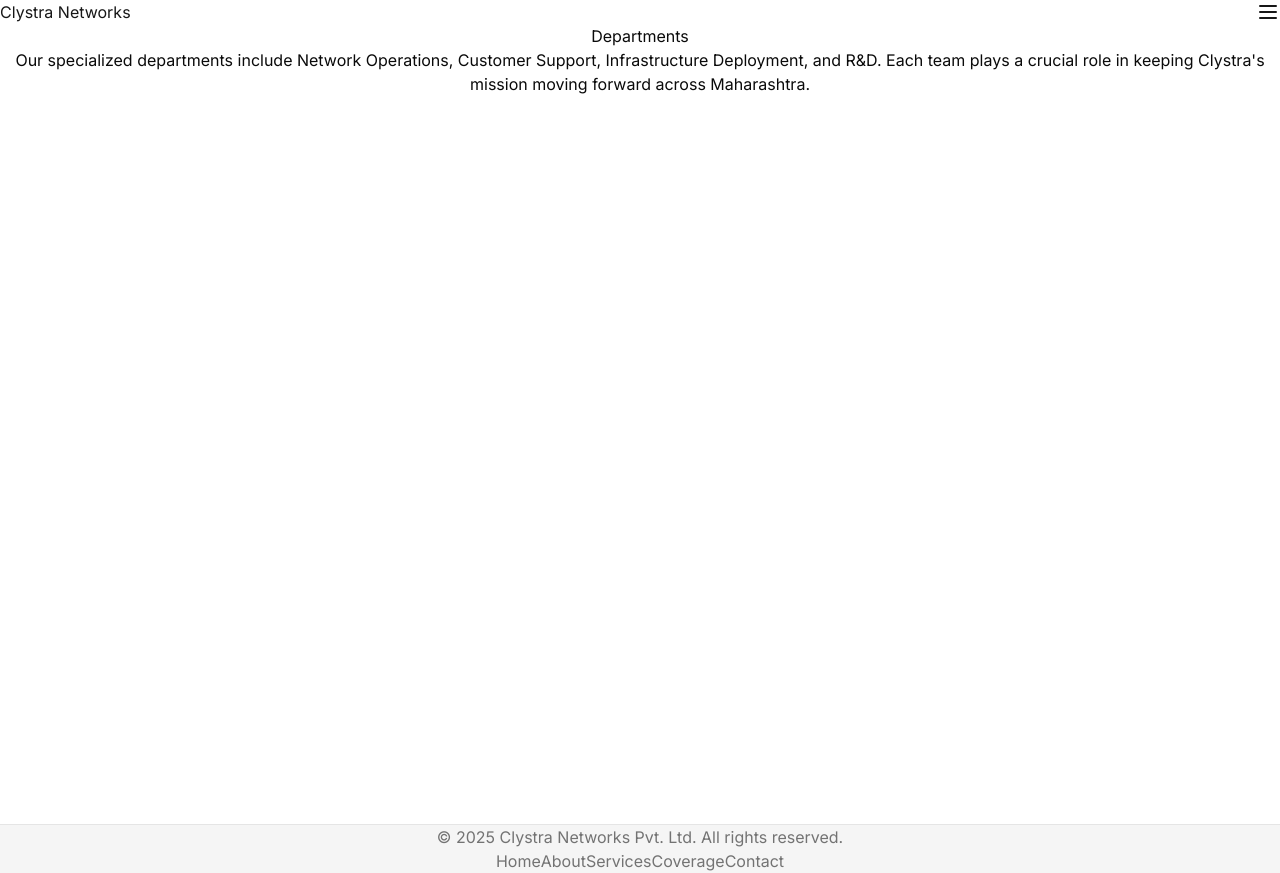
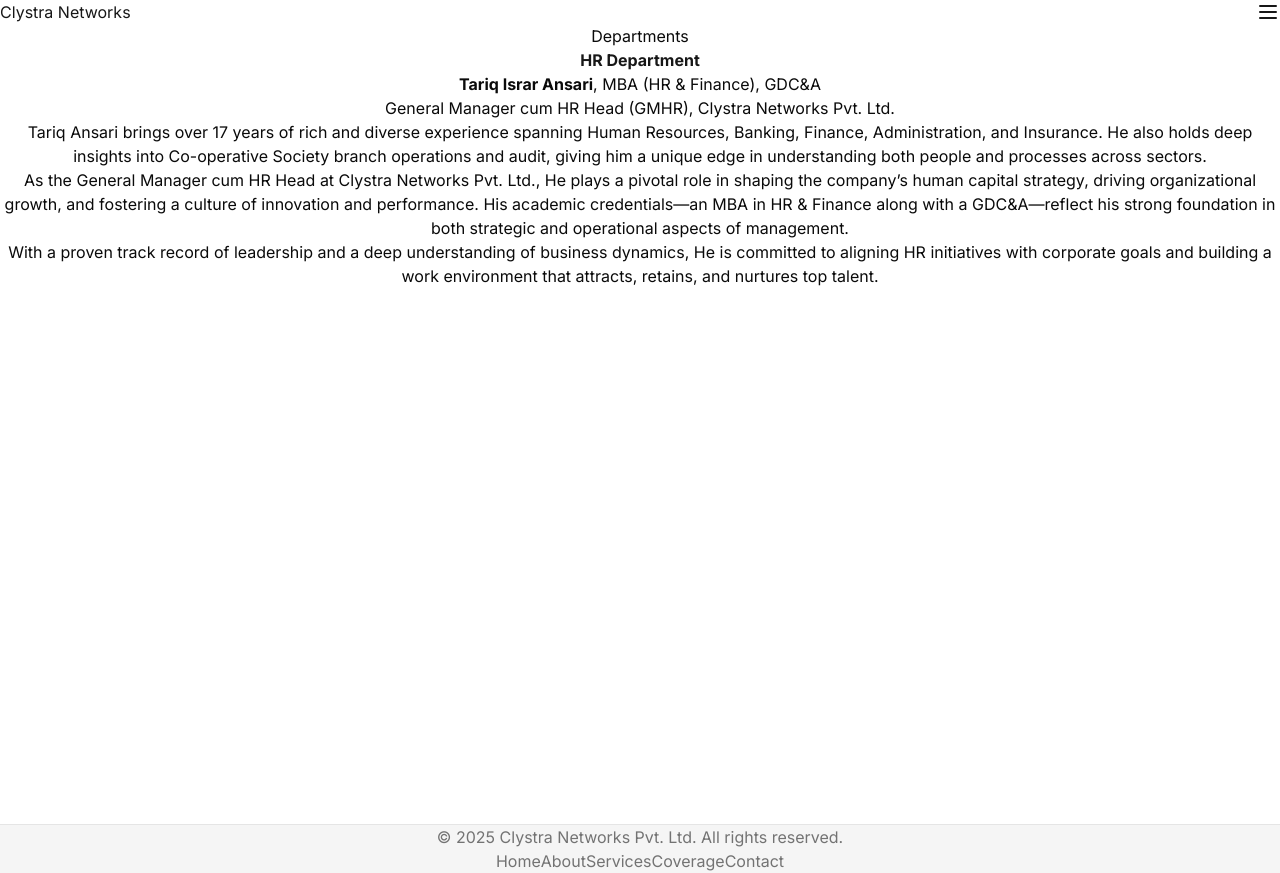
Before and after one commit to ArhanAnsari/Clystra, a Next.js app: page /departments in a window 1280 px wide. Built offline with nearby package versions, Linux system fonts and the light colour scheme.

Commit message:
Updating /departments

```diff
--- a/app/departments/page.tsx
+++ b/app/departments/page.tsx
@@ -1,20 +1,27 @@
 //File: app/departments/page.tsx
-//TODO: Add HR Department
-//Add Tariq Ansari
-//(MBA Finance, GDC&A)
-//GMHR
 import React from "react";
 
 export default function DepartmentsPage() {
   return (
-    <main className="min-h-screen bg-gradient-to-br from-white via-slate-100 to-white dark:from-[#0f172a] dark:via-[#1e293b] dark:to-[#0f172a]"  >
+    <main className="min-h-screen bg-gradient-to-br from-white via-slate-100 to-white dark:from-[#0f172a] dark:via-[#1e293b] dark:to-[#0f172a]">
       <section className="text-center space-y-6 max-w-4xl mx-auto">
         <h1 className="text-4xl font-bold text-cyan-400">Departments</h1>
-        <p className="text-slate-300">
-          Our specialized departments include Network Operations, Customer Support,
-          Infrastructure Deployment, and R&D. Each team plays a crucial role in
-          keeping Clystra's mission moving forward across Maharashtra.
-        </p>
+        <section>
+          <h2 className="text-2xl font-semibold text-primary mt-8 mb-2"><strong>HR Department</strong></h2>
+          <p className="text-slate-300 mb-4">
+            <strong>Tariq Israr Ansari</strong>, MBA (HR & Finance), GDC&A<br />
+            General Manager cum HR Head (GMHR), Clystra Networks Pvt. Ltd.
+          </p>
+          <p className="text-slate-300 mb-4">
+            Tariq Ansari brings over 17 years of rich and diverse experience spanning Human Resources, Banking, Finance, Administration, and Insurance. He also holds deep insights into Co-operative Society branch operations and audit, giving him a unique edge in understanding both people and processes across sectors.
+          </p>
+          <p className="text-slate-300 mb-4">
+            As the General Manager cum HR Head at Clystra Networks Pvt. Ltd., He plays a pivotal role in shaping the company’s human capital strategy, driving organizational growth, and fostering a culture of innovation and performance. His academic credentials—an MBA in HR & Finance along with a GDC&A—reflect his strong foundation in both strategic and operational aspects of management.
+          </p>
+          <p className="text-slate-300 mb-4">
+            With a proven track record of leadership and a deep understanding of business dynamics, He is committed to aligning HR initiatives with corporate goals and building a work environment that attracts, retains, and nurtures top talent.
+          </p>
+        </section>
       </section>
     </main>
   );
--- a/package.json
+++ b/package.json
@@ -14,7 +14,7 @@
     "@radix-ui/react-slot": "^1.1.2",
     "class-variance-authority": "^0.7.1",
     "clsx": "^2.1.1",
-    "framer-motion": "^12.6.3",
+    "framer-motion": "^12.6.5",
     "lucide-react": "^0.487.0",
     "next": "^15.3.0-canary.43",
     "next-themes": "^0.4.6",
```
Also changed, not shown: 1 other file (tests, documents, lock files or other folders).
